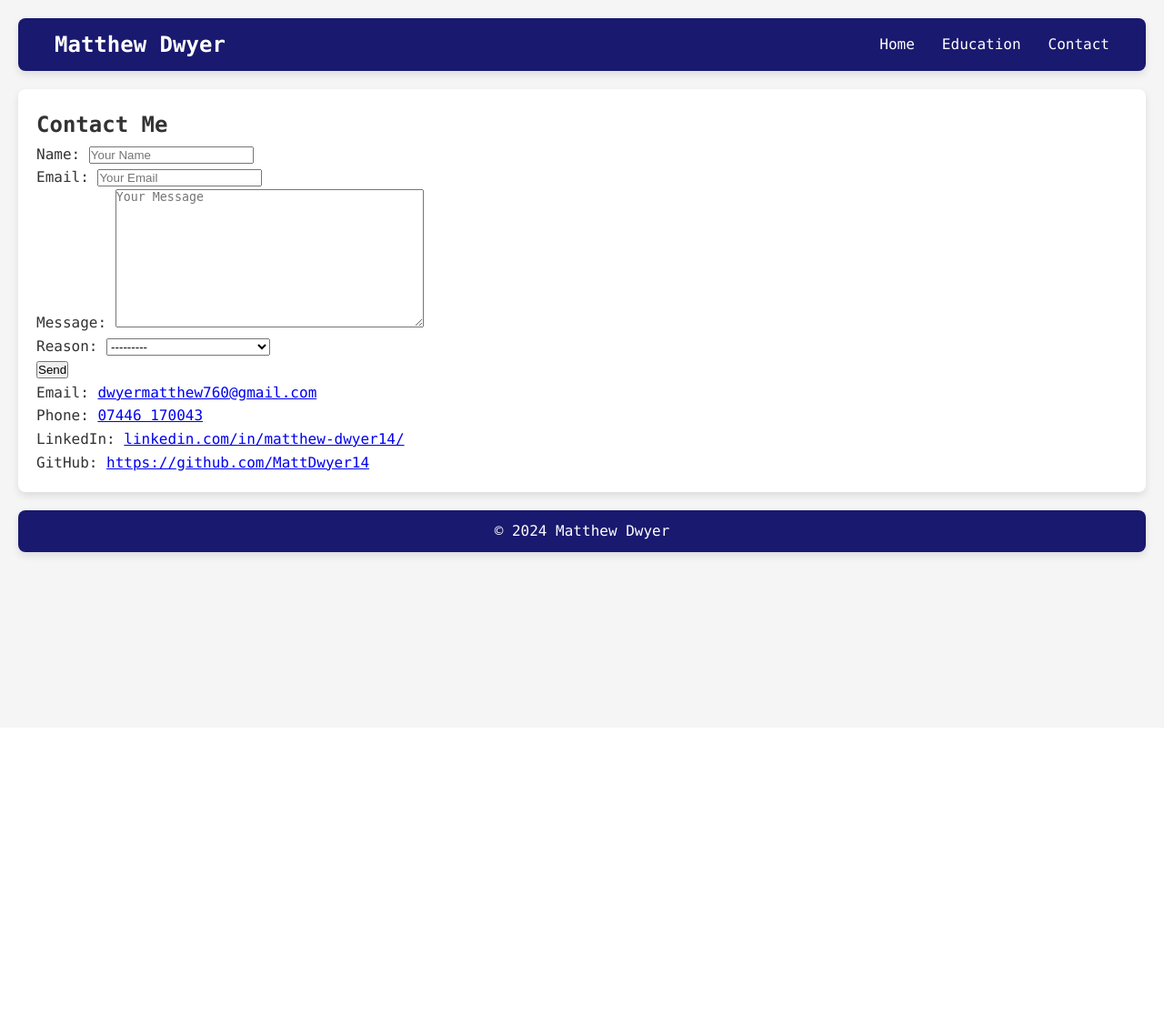
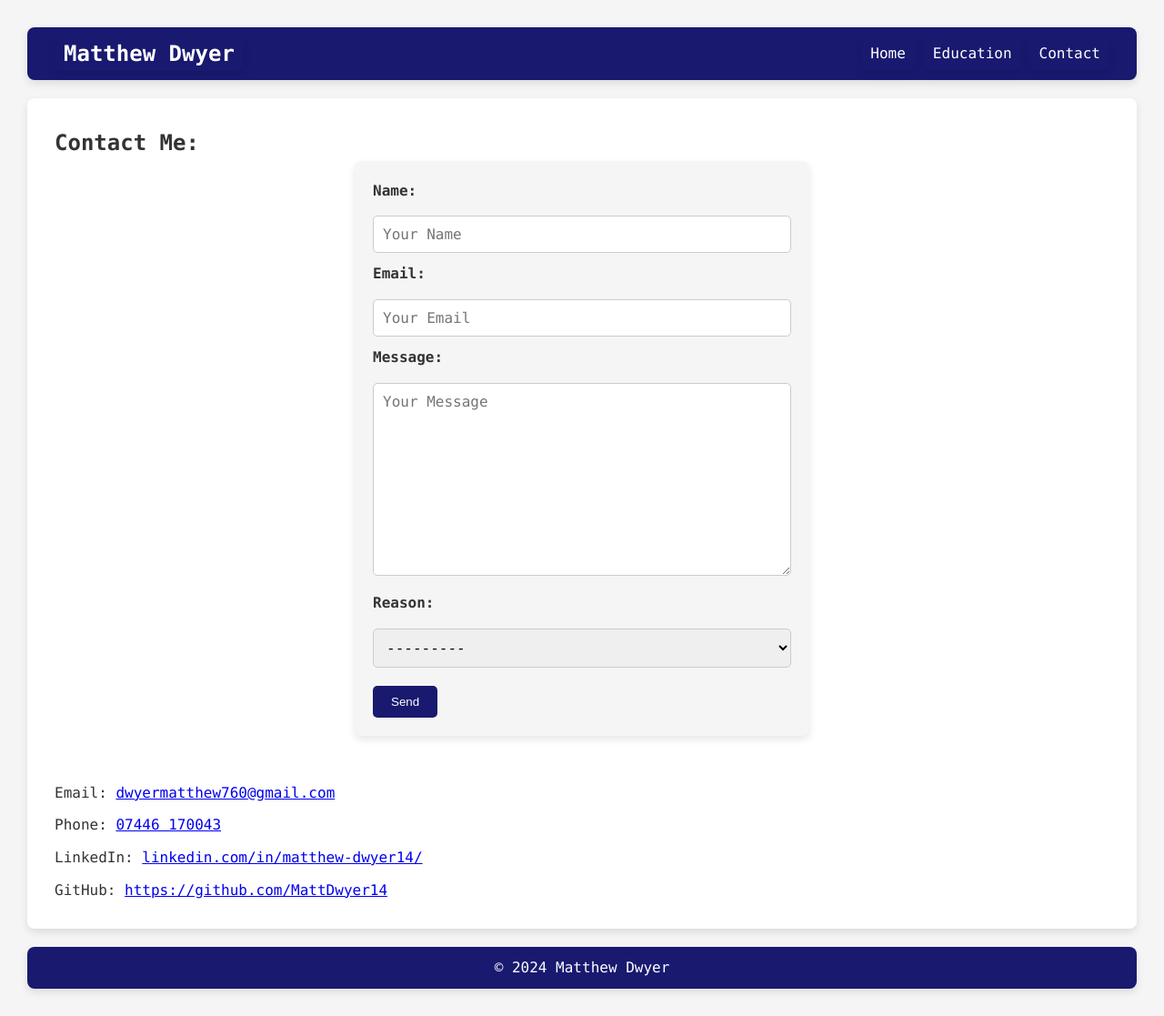
Before and after one commit to MattDwyer14/portfolio-website---django, a Django app: page /contact/ in a window 1280 px wide. Shown: the whole page at 91% size. Before the commit the page ends 616 px from the top, so only its background shows below. Run offline with Django 5.2, Linux system fonts and the light colour scheme.

Commit message:
added photo files, css styling for formand adjusted template layouts

```diff
--- a/portfolio/core/forms.py
+++ b/portfolio/core/forms.py
@@ -7,7 +7,7 @@ class contact_form(forms.ModelForm):
         fields = ['name', 'email', 'message', 'reason']
         widgets = {
             'name': forms.TextInput(attrs={'placeholder': 'Your Name'}),
+            'reason': forms.Select(attrs={'placeholder': 'Why are you getting in contact?'}),
             'email': forms.EmailInput(attrs={'placeholder': 'Your Email'}),
             'message': forms.Textarea(attrs={'placeholder': 'Your Message'}),
-            'reason': forms.Select(attrs={'placeholder': 'Why are you getting in contact?'}),
         }
--- a/portfolio/core/static/core/styles.css
+++ b/portfolio/core/static/core/styles.css
@@ -2,6 +2,7 @@
     --primary-color: #191970;
     --secondary-color: white;
     --background-color: #F5F5F5;
+    --hover-color: #2980b9;
     --font-main: "Lucida Console", Monaco, monospace;
     --padding: 10px;
 }
@@ -10,14 +11,6 @@
     margin: 0;
     padding: 0;
     box-sizing: border-box;
-}
-
-body {
-    font-family: var(--font-main);
-    background-color: var(--background-color);
-    color: #333;
-    line-height: 1.6;
-    padding: 20px;
 }
 
 .nav-container {
@@ -39,7 +32,8 @@ body {
     text-decoration: none;
     color: var(--secondary-color);
     padding: 5px 10px;
-    border-radius: 5px;
+    border-radius: 8px;
+    box-shadow: 0 4px 8px rgba(0, 0, 0, 0.1);
 }
 
 .nav-link {
@@ -51,21 +45,127 @@ body {
     text-decoration: none;
     color: var(--secondary-color);
     padding: 5px 10px;
-    border-radius: 5px;
+    border-radius: 8px;
+    box-shadow: 0 4px 8px rgba(0, 0, 0, 0.1);
 }
 
 .nav-link a:hover {
-    background-color: #2980b9; /* Change background on hover */
+    background-color: var(--hover-color); /* Change background on hover */
 }
 
 main {
     background-color: var(--secondary-color);
-    padding: 20px;
+    padding: 30px;
     margin-top: 20px;
     border-radius: 8px;
     box-shadow: 0 4px 8px rgba(0, 0, 0, 0.1);
 }
 
+body {
+    font-family: var(--font-main);
+    background-color: var(--background-color);
+    color: #333;
+    line-height: 1.6;
+    padding: 30px;
+}
+
+.home-content {
+    display: flex;
+    gap: 20px;
+    align-items: flex-start;
+    flex-wrap: wrap;
+}
+
+.home-image {
+    flex: 1;
+    max-width: 300px; /* Adjust as needed */
+    width: 100%;
+}
+
+.home-image img {
+    width: 100%;
+    height: auto;
+    border-radius: 8px;
+    box-shadow: 0 4px 8px rgba(0, 0, 0, 0.1);
+}
+
+.home-text-container {
+    flex: 3;
+}
+
+
+@media (max-width: 768px) {
+    .home-content {
+        flex-direction: column;
+        align-items: center;
+    }
+
+    .home-image {
+        max-width: 150px;
+    }
+
+    .home-text-container {
+        width: 100%;
+    }
+}
+
+.contact-links {
+    margin-top: 50px;
+}
+
+.contact-links p {
+    margin-top: 10px;
+}
+
+/* form */
+
+form {
+    width: 100%;
+    max-width: 500px;
+    margin: 0 auto;
+    padding: 20px;
+    background-color: #f5f5f5;
+    border-radius: 8px;
+    box-shadow: 0 4px 8px rgba(0, 0, 0, 0.1);
+}
+
+input, select, textarea {
+    width: 100%;
+    padding: 10px;
+    margin: 10px 0;
+    border: 1px solid #ccc;
+    border-radius: 5px;
+    font-family: "Lucida Console", Monaco, monospace;
+    font-size: 1em;
+    box-sizing: border-box;
+}
+
+input:focus, select:focus, textarea:focus {
+    outline: none;
+    border-color: var(--hover-color); /* Change the border color to highlight the focused field */
+    box-shadow: 0 0 5px rgba(41, 128, 185, 0.5);
+}
+
+label {
+    display: block;
+    margin-bottom: 5px;
+    font-weight: bold;
+}
+
+button {
+    background-color: var(--primary-color);
+    color: var(--secondary-color);
+    border: none;
+    padding: 10px 20px;
+    margin-top: 10px;
+    border-radius: 5px;
+    cursor: pointer;
+}
+
+button:hover {
+    background-color: var(--hover-color);
+}
+/* footer */
 footer {
     background: var(--primary-color);
     color: var(--secondary-color);
--- a/portfolio/core/templates/core/contact.html
+++ b/portfolio/core/templates/core/contact.html
@@ -19,20 +19,22 @@
         </div>
     </nav>
     <main>
-        <section id="contact">
+        <div class="contact">
+            <h2>Contact Me:</h2>
             <div class="contact-container">
-                <h2>Contact Me</h2>
-                    <form method="POST" action="">
-                        {% csrf_token %}
-                        {{ form.as_p }}
-                        <button type="submit">Send</button>
-                    </form>
+                <form method="POST" action="">
+                    {% csrf_token %}
+                    {{ form.as_p }}
+                    <button type="submit">Send</button>
+                </form>
+            </div>
+            <div class="contact-links">
                 <p>Email: <a href="mailto:dwyermatthew760@gmail.com">dwyermatthew760@gmail.com</a></p>
                 <p>Phone: <a href="tel:07446170043">07446 170043</a></p>
                 <p>LinkedIn: <a href="https://linkedin.com/in/matthew-dwyer14/" target="_blank">linkedin.com/in/matthew-dwyer14/</a></p>
                 <p>GitHub: <a href="https://github.com/MattDwyer14" target="_blank">https://github.com/MattDwyer14</a></p>
             </div>
-        </section>
+        </div>
     </main>
 <footer>
     <div class="container">
```
Also changed, not shown: portfolio/core/templates/core/home.html (+6 -3 lines), portfolio/portfolio/settings.py (+5 -2 lines), portfolio/core/static/core/images/favicon_io/android-chrome-192x192.png (added), portfolio/core/static/core/images/favicon_io/android-chrome-512x512.png (added), portfolio/core/static/core/images/favicon_io/apple-touch-icon.png (added), portfolio/core/static/core/images/favicon_io/favicon-16x16.png (added), portfolio/core/static/core/images/favicon_io/favicon-32x32.png (added), portfolio/core/static/core/images/favicon_io/favicon.ico (added), portfolio/core/static/core/images/favicon_io/site.webmanifest (added), portfolio/core/static/core/images/profile photo.jpg (added), portfolio/db.sqlite3.
